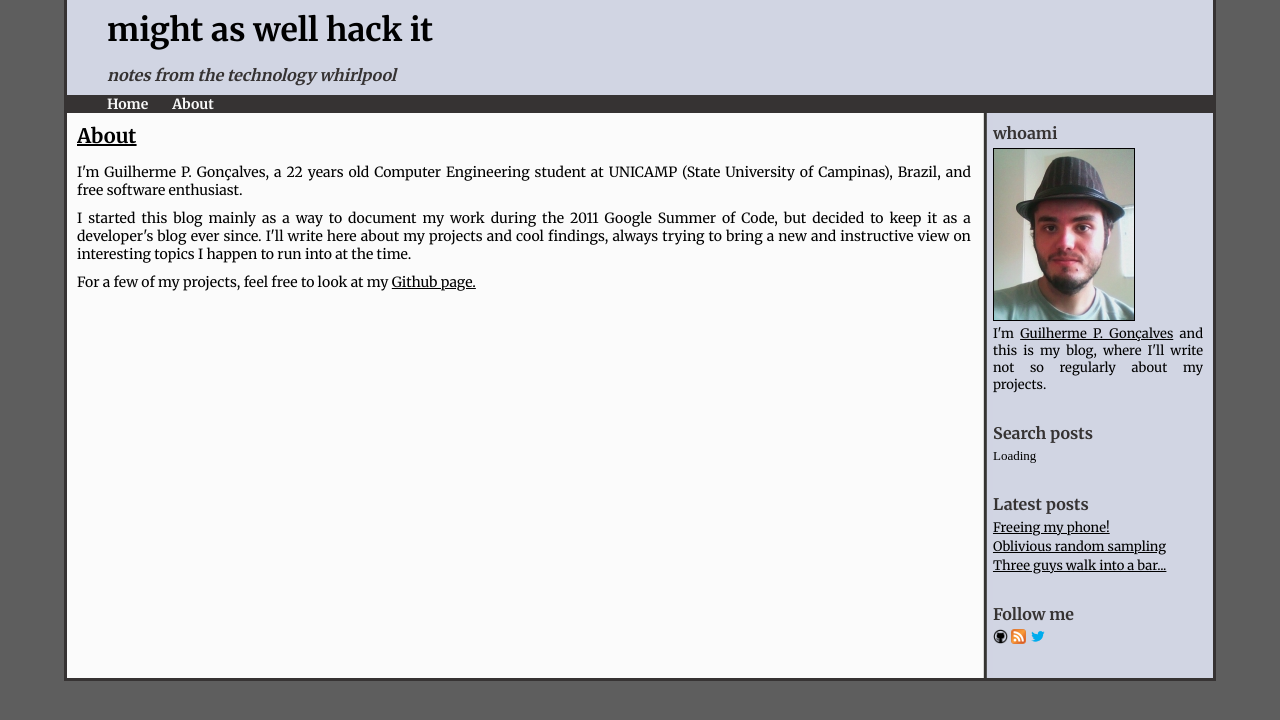
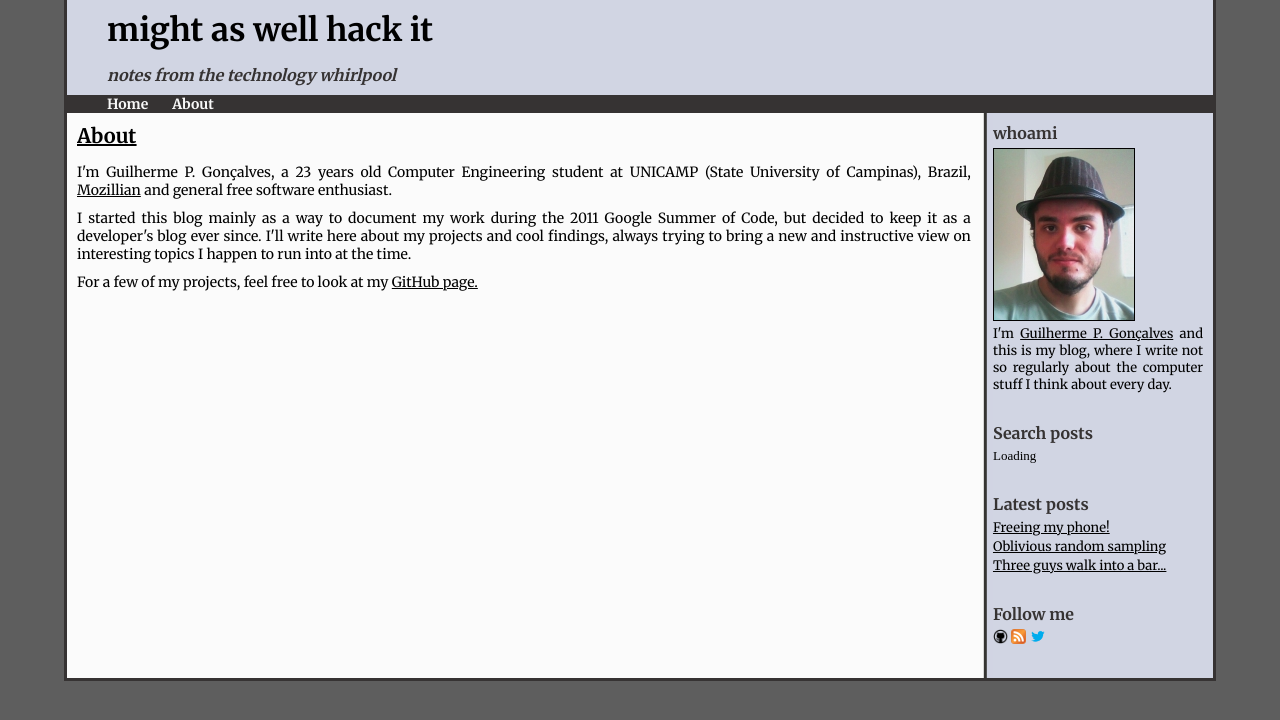
Before and after one commit to eggpi/eggpi.github.com, a Jekyll site: the page built from about.html, in a window 1280 px wide. Shown: the top 720 px of the page. Built offline with Jekyll 4.4.1, drawn with Linux system fonts in a browser that asks for light colours; nearby versions of some CDN libraries; comment, search, counter and statistics services are not loaded.

Commit message:
Update short bio and About a little bit.

```diff
--- a/_layouts/default.html
+++ b/_layouts/default.html
@@ -49,7 +49,8 @@
                 <img id="me" src="/img/me.jpg"/>
                 <p>
                 I'm <a href="/about.html">Guilherme P. Gonçalves</a> and this is
-                my blog, where I'll write not so regularly about my projects.
+                my blog, where I write not so regularly about the computer stuff
+                I think about every day.
                 </p>
             </li>
 
--- a/about.html
+++ b/about.html
@@ -5,7 +5,8 @@ title: About
 ---
 
 <p>
-I'm Guilherme P. Gonçalves, a 22 years old Computer Engineering student at UNICAMP (State University of Campinas), Brazil, and free software enthusiast.
+I'm Guilherme P. Gonçalves, a 23 years old Computer Engineering student at
+UNICAMP (State University of Campinas), Brazil, <a href="https://mozillians.org/en-US/u/ggp/">Mozillian</a> and general free software enthusiast.
 </p>
 
 <p>
@@ -14,5 +15,5 @@ I'll write here about my projects and cool findings, always trying to bring a ne
 </p>
 
 <p>
-For a few of my projects, feel free to look at my <a href="http://github.com/guilherme-pg">Github page.</a>
+For a few of my projects, feel free to look at my <a href="https://github.com/guilherme-pg">GitHub page.</a>
 </p>
```
